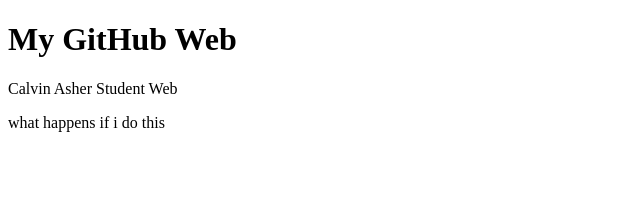
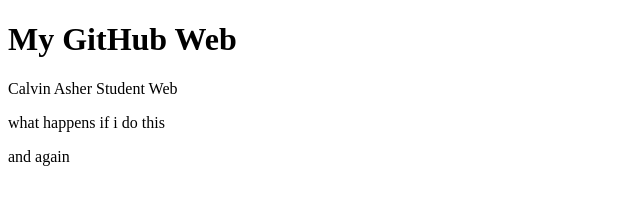
Before and after one commit to calvinasher/calvinasher.github.io, a plain HTML site: page index.html in a window 1280 px wide. Shown: the full height of the page, 0-640 px from the left. Drawn offline with Linux system fonts and the light colour scheme.

Commit message:
Update index.html

```diff
--- a/index.html
+++ b/index.html
@@ -5,7 +5,8 @@
 
 <h1>My GitHub Web</h1>
 <p>Calvin Asher Student Web</p>
-  what happens if i do this
+  <p>what happens if i do this</p>
+  <p>and again</p>
 
 </body>
 </html>
```
